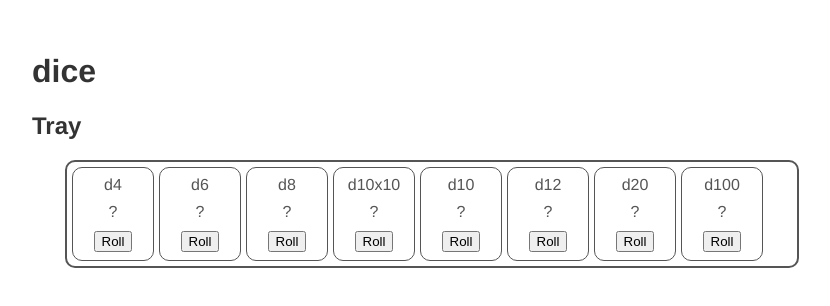
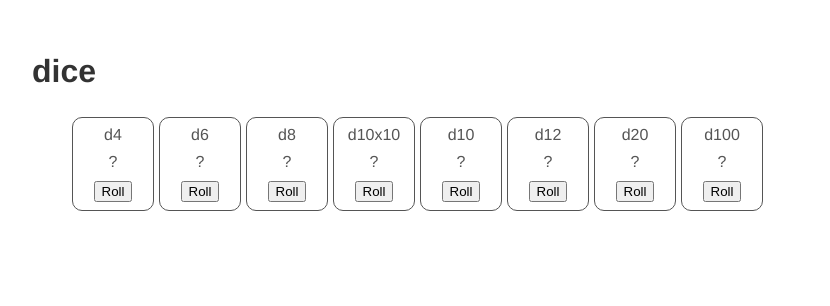
Before and after one commit to rsmyly/dice, a React (Create React App) app: page / in a window 1280 px wide. Shown: the top 306 px of the page, without its empty margins (208-1038 px from the left). Built offline with nearby package versions, Linux system fonts and the light colour scheme.

Commit message:
styling improvements

```diff
--- a/src/App.css
+++ b/src/App.css
@@ -1,6 +1,6 @@
 body {
   margin: 0 auto;
-  max-width: 50em;
+  max-width: 50rem;
   font-family: "Helvetica", "Arial", sans-serif;
   /*line-height: 1.5;*/
   padding: 2em 1em;
--- a/src/components/DiceTray/DiceTray.module.css
+++ b/src/components/DiceTray/DiceTray.module.css
@@ -1,8 +1,8 @@
 .diceTray {
-	border: 2px solid #555;
-	border-radius: 10px;
+	/*border: 2px solid #555;
+	border-radius: 10px;*/
 	min-width: 50%;
-	max-width: 90%;
+	max-width: 45rem;
 	min-height: 5rem;
 	display: flex;
 	flex-flow: row wrap;
--- a/src/components/DiceTray/DiceTray.tsx
+++ b/src/components/DiceTray/DiceTray.tsx
@@ -9,7 +9,6 @@ const DiceTray = () => {
 
   return (
     <>
-      <h2>Tray</h2>
       <div className={styles.diceTray}>{dice}</div>
     </>
   );
```
